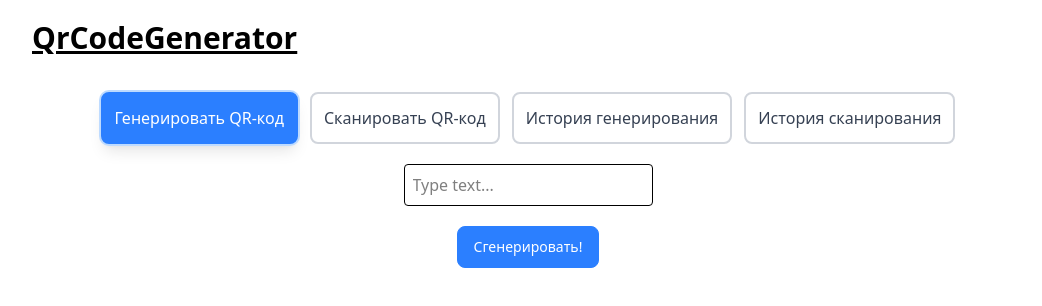
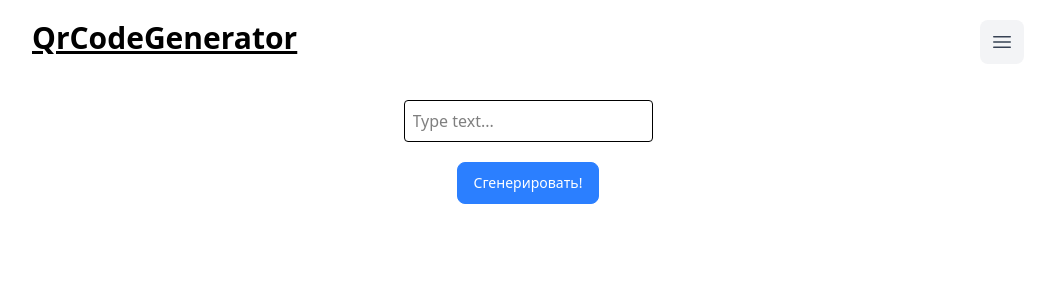
Before and after one commit to andrabra/qrCodeApp, a React (Vite) app: page /#/generator in a window 1280 px wide. Shown: the top 306 px of the page, without its empty margins (112-1154 px from the left). Built offline with nearby package versions, Linux system fonts and the light colour scheme.

Commit message:
Переделал навигацию в бургер меню

```diff
--- a/package.json
+++ b/package.json
@@ -10,6 +10,8 @@
     "preview": "vite preview"
   },
   "dependencies": {
+    "@headlessui/react": "^2.2.9",
+    "@heroicons/react": "^2.2.0",
     "@tailwindcss/vite": "^4.1.18",
     "@yudiel/react-qr-scanner": "^2.5.0",
     "qrcode.react": "^4.2.0",
--- a/src/components/Layout/Layout.jsx
+++ b/src/components/Layout/Layout.jsx
@@ -16,10 +16,13 @@ const Layout = () => {
         max-w-5xl mx-auto
       '
     >
-      <h1 className='text-3xl font-bold underline'>
-        <Link to='/generator'>QrCodeGenerator</Link>
-      </h1>
-      <Navigation />
+      <div className='flex justify-between mb-4'>
+        <h1 className='text-3xl font-bold underline'>
+          <Link to='/generator'>QrCodeGenerator</Link>
+        </h1>
+        <Navigation />
+      </div>
+
       <Routes>
         <Route path='/' element={<Navigate to='/generator' replace />} />
         <Route path='/generator' element={<QrCodeGenerator />} />
--- a/src/components/Navigation/Navigation.jsx
+++ b/src/components/Navigation/Navigation.jsx
@@ -1,9 +1,12 @@
+import { useState } from 'react';
+import { Dialog } from '@headlessui/react';
+import { Bars3Icon, XMarkIcon } from '@heroicons/react/24/outline';
 import { Link, useLocation } from 'react-router-dom';
 
 const Navigation = () => {
+  const [mobileMenuOpen, setMobileMenuOpen] = useState(false);
   const location = useLocation();
 
-  // Базовая стилизация для всех кнопок
   const baseStyles = `
     p-3
     text-center
@@ -13,7 +16,6 @@ const Navigation = () => {
     border-2
   `;
 
-  // Стили для неактивных кнопок
   const inactiveStyles = `
     border-gray-300
     bg-white
@@ -26,7 +28,6 @@ const Navigation = () => {
     active:scale-95
   `;
 
-  // Стили для активной кнопки
   const activeStyles = `
     border-blue-500
     bg-blue-500
@@ -35,44 +36,72 @@ const Navigation = () => {
     ring-2 ring-blue-200
   `;
 
-  // Функция для проверки активного пути
   const isActive = (path) => {
     return location.pathname === path;
   };
 
+  const navLinks = [
+    { to: '/generator', label: 'Генерировать QR-код' },
+    { to: '/scanner', label: 'Сканировать QR-код' },
+    { to: '/generate-history', label: 'История генерирования' },
+    { to: '/scan-history', label: 'История сканирования' },
+  ];
+
   return (
-    <nav
-      className='
-        flex flex-col gap-3 w-full
-        sm:flex-row sm:flex-wrap sm:justify-center
-        mt-4
-      '
-    >
-      <Link
-        to='/generator'
-        className={`${baseStyles} ${isActive('/generator') ? activeStyles : inactiveStyles}`}
+    <>
+      <button
+        type='button'
+        className='cursor-pointer p-2.5 rounded-lg bg-gray-100 hover:bg-gray-200 transition-colors'
+        onClick={() => setMobileMenuOpen(true)}
       >
-        Генерировать QR-код
-      </Link>
-      <Link
-        to='/scanner'
-        className={`${baseStyles} ${isActive('/scanner') ? activeStyles : inactiveStyles}`}
+        <Bars3Icon className='h-6 w-6 text-gray-700' />
+        <span className='sr-only'>Открыть меню</span>
+      </button>
+
+      <Dialog
+        as='div'
+        className='relative z-10'
+        open={mobileMenuOpen}
+        onClose={setMobileMenuOpen}
       >
-        Сканировать QR-код
-      </Link>
-      <Link
-        to='/generate-history'
-        className={`${baseStyles} ${isActive('/generate-history') ? activeStyles : inactiveStyles}`}
-      >
-        История генерирования
-      </Link>
-      <Link
-        to='/scan-history'
-        className={`${baseStyles} ${isActive('/scan-history') ? activeStyles : inactiveStyles}`}
-      >
-        История сканирования
-      </Link>
-    </nav>
+        {/* Затемнение фона */}
+        <div className='fixed inset-0 bg-black/30' />
+
+        {/* Панель меню */}
+        <div className='fixed inset-y-0 right-0 w-full max-w-sm pl-10'>
+          <Dialog.Panel className='h-full bg-white p-6 shadow-xl'>
+            <div className='flex items-center justify-between mb-8'>
+              <Dialog.Title className='text-lg font-semibold'>
+                Навигация
+              </Dialog.Title>
+              <button
+                type='button'
+                className='cursor-pointer p-2 rounded-lg hover:bg-gray-100'
+                onClick={() => setMobileMenuOpen(false)}
+              >
+                <XMarkIcon className='h-6 w-6 text-gray-700' />
+                <span className='sr-only'>Закрыть меню</span>
+              </button>
+            </div>
+
+            <div className='flex flex-col gap-3'>
+              {navLinks.map((link) => (
+                <Link
+                  key={link.to}
+                  to={link.to}
+                  className={`${baseStyles} ${
+                    isActive(link.to) ? activeStyles : inactiveStyles
+                  }`}
+                  onClick={() => setMobileMenuOpen(false)}
+                >
+                  {link.label}
+                </Link>
+              ))}
+            </div>
+          </Dialog.Panel>
+        </div>
+      </Dialog>
+    </>
   );
 };
 
```
Also changed, not shown: 1 other file (tests, documents, lock files or other folders).
